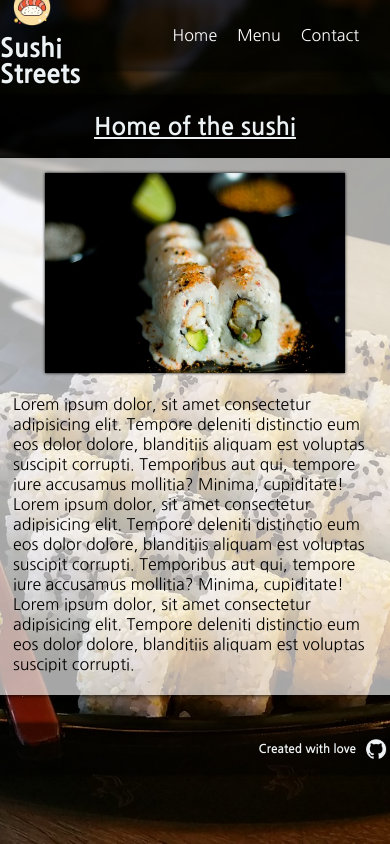
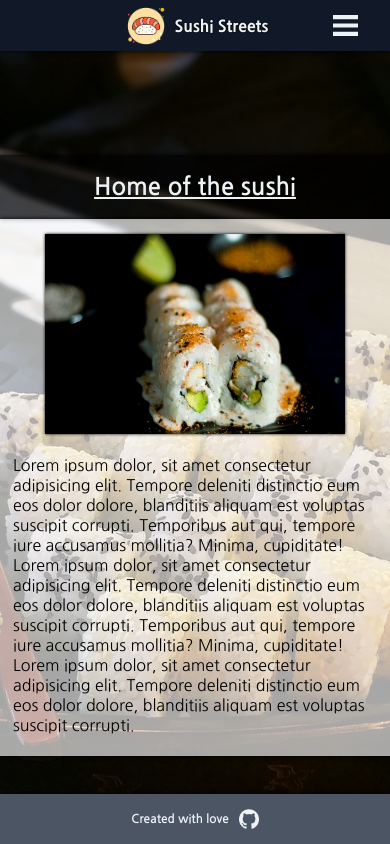
Before and after one commit to vlunaklick/restaurant_page, a website built with webpack: page dist/index.html in a window 390 px wide. Built offline with Linux system fonts and the light colour scheme.

Commit message:
Changed Nav and footer

```diff
--- a/src/footer.css
+++ b/src/footer.css
@@ -1,8 +1,7 @@
 @import url('https://fonts.googleapis.com/css2?family=Nanum+Gothic:wght@400;700;800&display=swap');
 
 :root{
-    --nav-bg: #2b2d42;
-    --hea-nav: #edf2f4;
+    --footer-col:#4B5563;
 }
 
 footer{
@@ -13,8 +12,7 @@ footer{
     justify-content: center;
     font-family: 'Nanum Gothic', sans-serif;
     box-shadow: 0 0 5px #000;
-    background-color: rgba(0,0,0,0.5);
-    position: absolute;
+    background-color: var(--footer-col);
 }
 
 .gitimg{
@@ -48,4 +46,8 @@ h3{
     footer{
         position: relative;
     }
+    .divfoot{
+        justify-content: center;
+        transform: translate(0);
+    }
 }
--- a/src/home.css
+++ b/src/home.css
@@ -1,8 +1,6 @@
 @import url('https://fonts.googleapis.com/css2?family=Nanum+Gothic:wght@400;700;800&display=swap');
 
 :root{
-    --nav-bg: #2b2d42;
-    --hea-nav: #edf2f4;
 }
 
 .diH{
--- a/src/nav.css
+++ b/src/nav.css
@@ -1,8 +1,15 @@
 @import url('https://fonts.googleapis.com/css2?family=Nanum+Gothic:wght@400;700;800&display=swap');
 
 :root{
-    --nav-bg: #2b2d42;
+    --nav-bg: #111827;
     --hea-nav: #edf2f4;
+    --nav-mobile: #374151;
+    --nav-mobile-hov: #1F2937;
+}
+
+
+html{
+    font-family: 'Nanum Gothic', sans-serif;
 }
 
 body{
@@ -15,57 +22,63 @@ body{
     box-sizing: border-box;
 }
 
+#content{
+    min-height: 100vh;
+}
+
 main{
     width: 100%;
-    min-height: calc(100vh - (4.375rem + 3.125rem));
+    min-height: calc(100vh - (3.2rem + 3.125rem));
     display: flex;
     justify-content: center;
     align-items: center;
-    font-family: 'Nanum Gothic', sans-serif;
     color: var(--hea-nav);
     flex-direction: column;
+    top: 3.2rem;
 }
 
 nav{
     top: 0;
     left: 0;
-    font-family: 'Nanum Gothic', sans-serif;
     width: 100%;
-    height: 4.375rem;
     display: flex;
-    position: fixed;
+    position: sticky;
     justify-content: center;
     align-items: center;
     box-shadow: 0 0 5px #000;
-    background-color: rgba(0,0,0,0.5);
+    background-color: var(--nav-bg);
+    padding: 0.1rem 0;
+    z-index: 2;
 }
 
 h1{
     font-weight: 800;
-    font-size: 2.5rem;
+    font-size: 1.2rem;
     color: var(--hea-nav);
-    width: 40%;
     text-shadow: 0 0 2px #000;
     margin: 0;
 }
 
-ul{
-    display: flex;
-    width: 63%;
-    text-align: end;
+.icoHead{
+    width: 3rem;
+    height: 3rem;
 }
 
-.icoHead{
-    margin-left: 0.5em;
-    width: 5rem;
-    height: 5rem;
+.sepaNav{
+    display: flex;
+    gap: 3rem;
+    margin: 0;
+    width: 100%;
+    justify-content: center;
+    transition: left 0.5s ease-in;
 }
 
 .liHead{
     list-style: none;
-    margin: 0 60px 0 0;
     cursor: pointer;
-    transition: 0.25s;
+    transition: transform 0.25s ease-in,
+                border-bottem 0.25 ease-in,
+                ;
 }
 
 .aHead{
@@ -73,14 +86,35 @@ ul{
     color: white;
 }
 
+.cajaTitulo{
+    display: flex;
+    gap: 1rem;
+    width: 100%;
+    align-items: center;
+    transform: translate(2%);
+}
+
 .liHead:hover{
-    transform: translate(0,-5px);
+    transform: translate(0,-2px);
     border-bottom: 1px solid var(--hea-nav);
 }
 
+.svgOculto{
+    fill: var(--hea-nav);
+    width: 25px;
+    height: 25px;
+    position: absolute;
+    display: none;
+    cursor: pointer;
+}
+
 @media screen and (max-width: 750px){
+    nav{
+        flex-direction: column;
+        align-items: center;
+    }
     h1{
-        font-size: 1.6rem;
+        font-size: 1rem;
     }
     .icoHead{
         width: 3rem;
@@ -88,6 +122,43 @@ ul{
         margin-right: 0px;
     }
     .liHead{
-        margin: 0 1.25rem 0 0;
+        font-size: 1rem;
+        width: 100%;
+    }
+    .sepaNav{
+        gap: 0;
+        padding: 0;
+        flex-direction: column;
+        align-items: center;
+        left: -100%;
+        position: absolute;
+        top: 3rem;
+        background-color: var(--nav-mobile);
+    }
+    .cajaTitulo{
+        gap: 0.3rem;
+        transform: translate(0);
+        justify-content: center;
+    }
+    .svgOculto{
+        display: block;
+        right: 2rem;
+    }
+    .siVer{
+        left: 0;
+    }
+    .aHead{
+        padding: 1rem 0;
+        width: 100%;
+        cursor: pointer;
+        display: flex;
+        justify-content: center;
+    }
+    .aHead:hover{
+        background-color: var(--nav-mobile-hov);
+    }
+    .liHead:hover{
+        transform: translate(0,0);
+        border-bottom: none;
     }
 }
--- a/src/nav.js
+++ b/src/nav.js
@@ -6,6 +6,7 @@ export default function navCreator() {
 	let navH = document.createElement('nav')
 
 	let list = document.createElement('ul')
+	list.classList.add('sepaNav')
 
 	let home = document.createElement('li')
 	let menu = document.createElement('li')
@@ -21,7 +22,7 @@ export default function navCreator() {
 	let aHo = document.createElement('a')
 	let aCon = document.createElement('a')
 
-	let navTitulo = document.createElement('div')
+	let navTitulo = document.createElement('header')
 	navTitulo.classList.add('cajaTitulo')
 
 	let imgAp = document.createElement('img')
@@ -62,4 +63,35 @@ export default function navCreator() {
 	navH.appendChild(list)
 	idCont.appendChild(navH)
 	idCont.appendChild(main)
+
+	navTitulo.insertAdjacentHTML(
+		'beforeend',
+		`<svg id="svgP"class="svgOculto"  xmlns="http://www.w3.org/2000/svg" width="24" height="24" viewBox="0 0 24 24"><path d="M24 6h-24v-4h24v4zm0 4h-24v4h24v-4zm0 8h-24v4h24v-4z"/></svg>`
+	)
+
+	let svg = document.getElementById('svgP')
+
+	let abierto = false
+
+	svg.addEventListener('click', e => {
+		abierto = !abierto
+		if (abierto) {
+			list.classList.add('siVer')
+		} else {
+			list.classList.remove('siVer')
+		}
+	})
+
+	home.addEventListener('click', () => {
+		abierto = !abierto
+		list.classList.remove('siVer')
+	})
+	menu.addEventListener('click', () => {
+		abierto = !abierto
+		list.classList.remove('siVer')
+	})
+	contact.addEventListener('click', () => {
+		abierto = !abierto
+		list.classList.remove('siVer')
+	})
 }
```
Also changed, not shown: dist/main.js.
